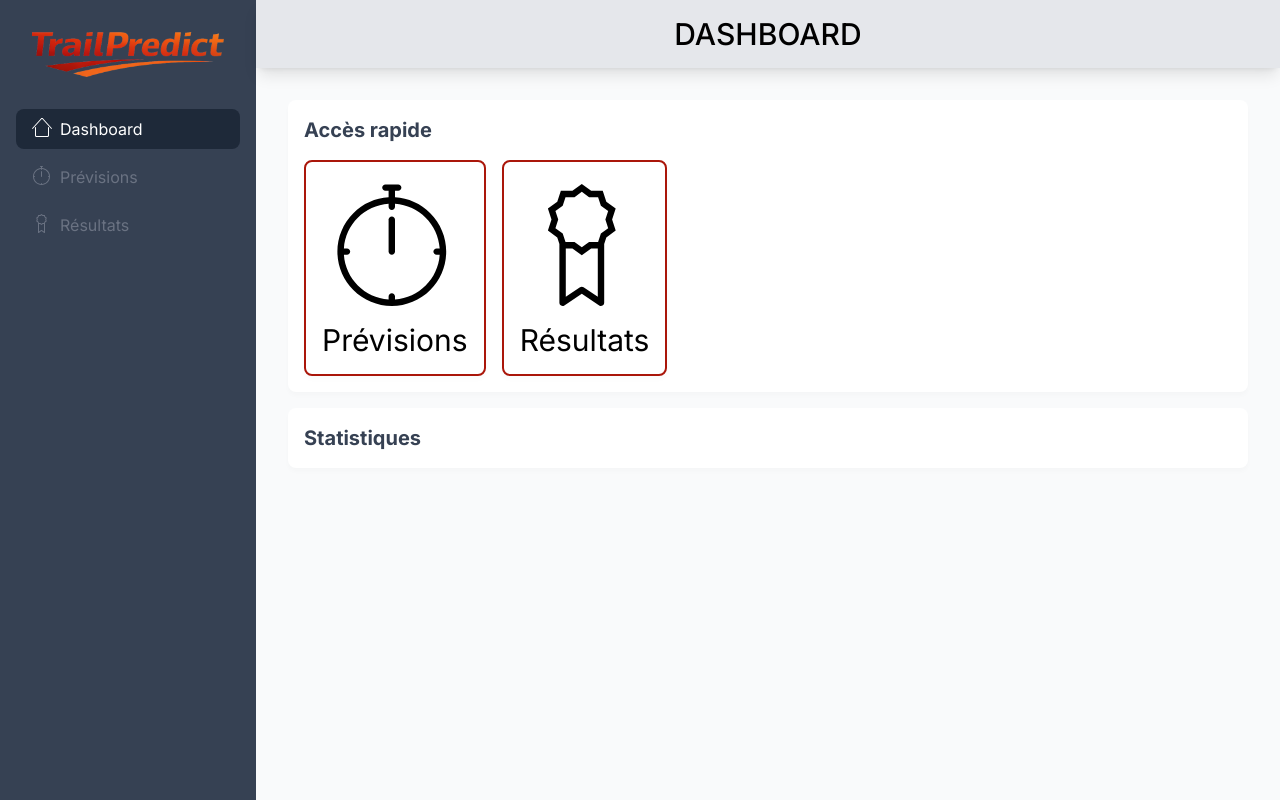
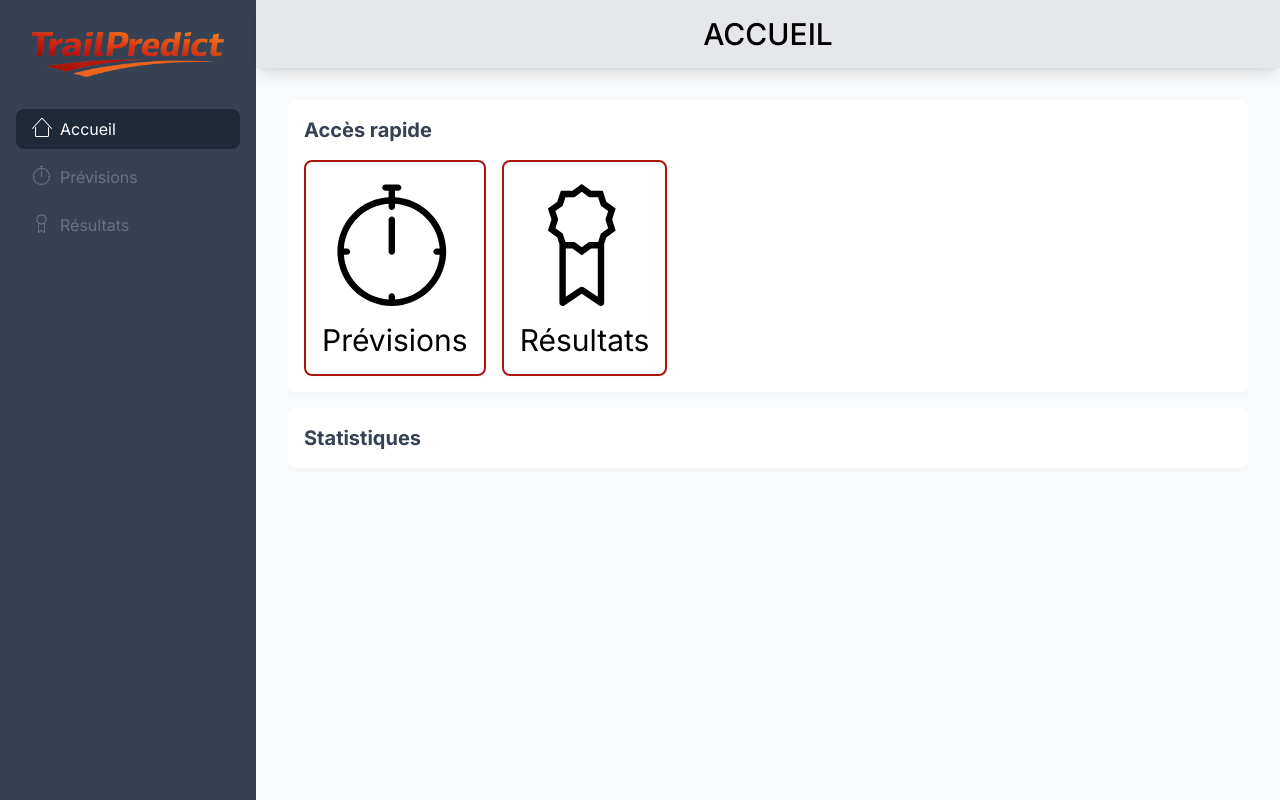
Before and after one commit to Lioperraud/trailpredict, a React (Vite) app: page / in a window 1280 px wide. Built offline with nearby package versions, Linux system fonts and the light colour scheme.

Commit message:
Rename dashboard to home

```diff
--- a/src/App.jsx
+++ b/src/App.jsx
@@ -1,6 +1,6 @@
 import { BrowserRouter, Routes, Route } from 'react-router-dom'
 import Layout from './Layout'
-import Dashboard from './pages/Dashboard'
+import Home from './pages/Home'
 import Previsions from './pages/Previsions'
 import Resultats from './pages/Resultats'
 
@@ -9,7 +9,7 @@ function App() {
     <BrowserRouter>
       <Routes>
         <Route element={<Layout />}>
-          <Route path="/" element={<Dashboard />} />
+          <Route path="/" element={<Home />} />
           <Route path="/previsions" element={<Previsions />} />
           <Route path="/resultats" element={<Resultats />} />
         </Route>
--- a/src/components/NavBar.jsx
+++ b/src/components/NavBar.jsx
@@ -14,7 +14,7 @@ function NavBar() {
       <img src={logoImg} alt="" className="w-48 mx-auto mt-4 mb-6" />
       <NavLink to="/" className={linkClass}>
         <IcoHome />
-        Dashboard
+        Accueil
       </NavLink>
       <NavLink to="/previsions" className={linkClass}>
         <IcoPrevision />
--- a/src/pages/Dashboard.jsx
+++ b/src/pages/Home.jsx
@@ -6,11 +6,11 @@ import AccesRapide from '../components/AccesRapide'
 import IcoPrevision from '../assets/ico-prevision.svg?react'
 import IcoResultat from '../assets/ico-resultat.svg?react'
 
-function Dashboard() {
+function Home() {
   //initvaleur()
   return (
     <>
-      <Header title="Dashboard" />
+      <Header title="Accueil" />
       <section className="p-8 flex flex-wrap gap-4">
         <Card title="Accès rapide" classname="w-full">
           <div className="flex flex-wrap gap-4">
@@ -29,4 +29,4 @@ function Dashboard() {
     </>
   )
 }
-export default Dashboard
+export default Home
```
